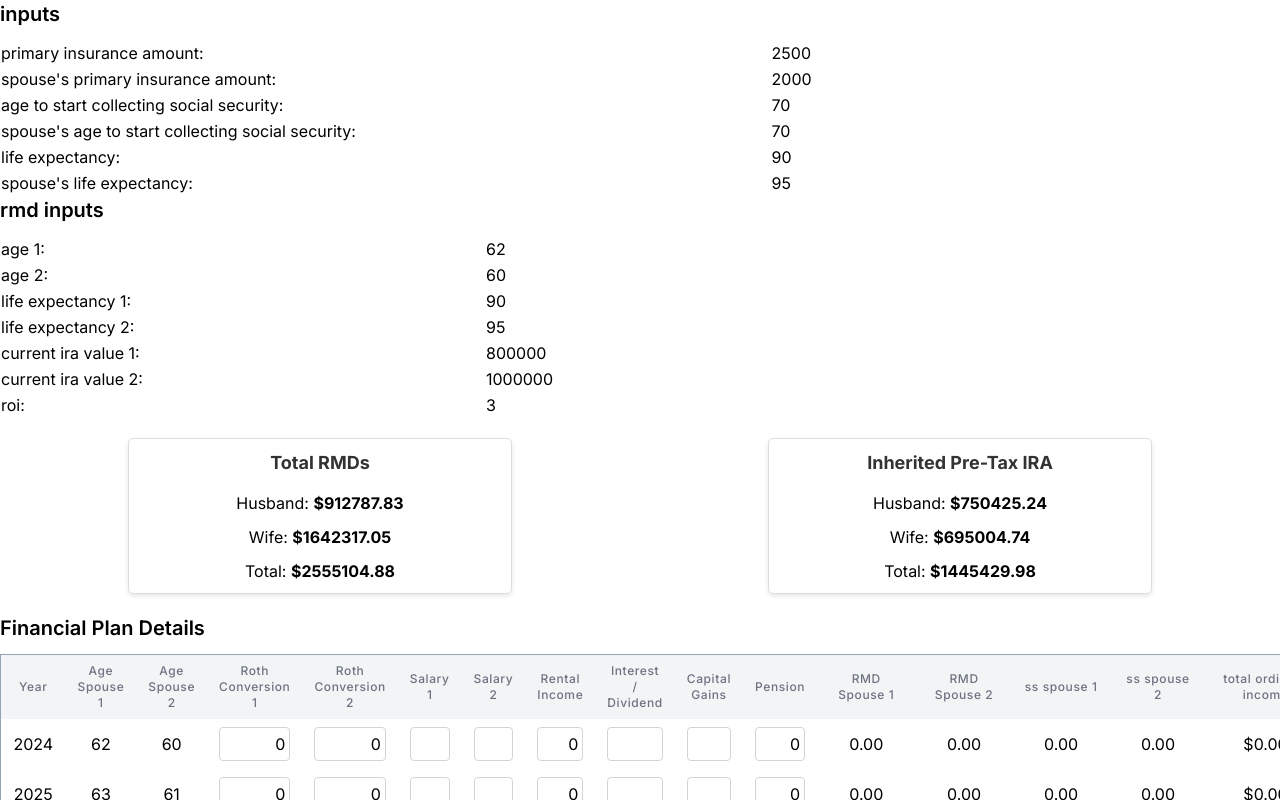
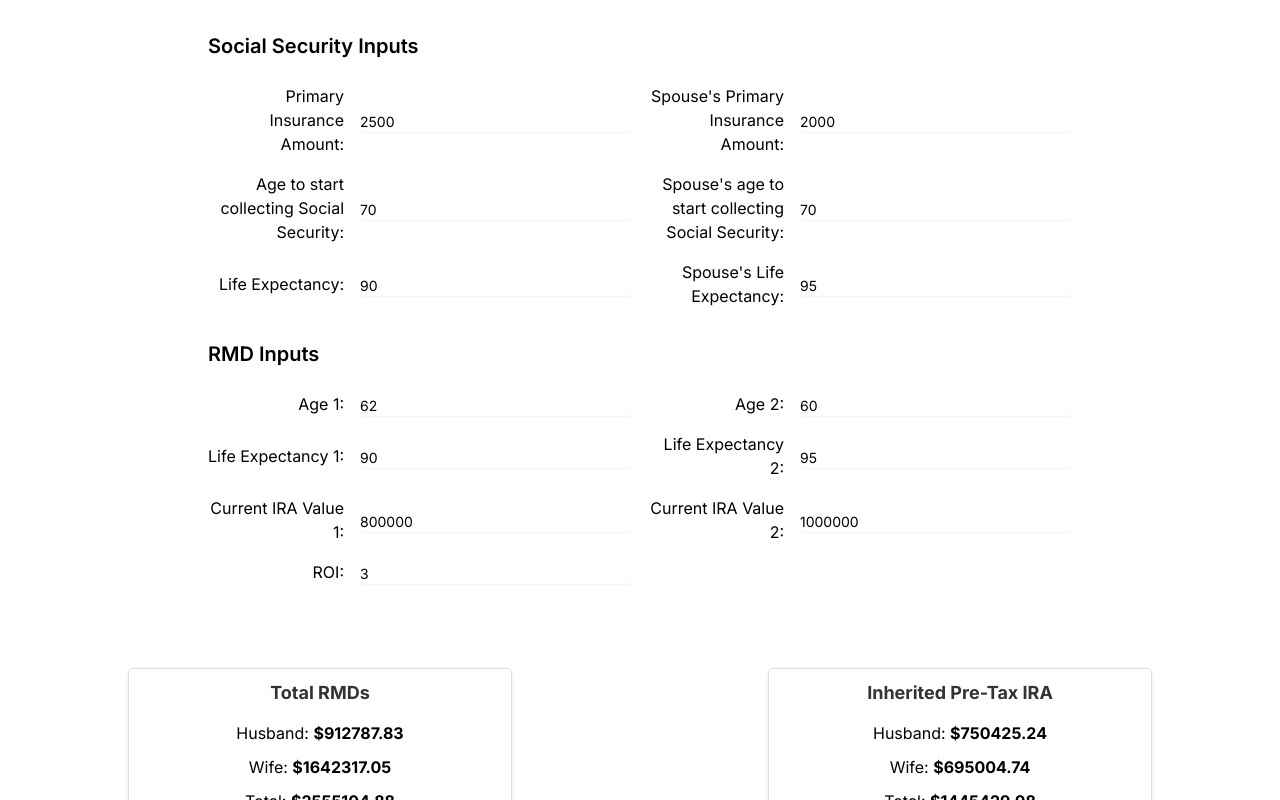
Before and after one commit to megyang/retirement-site, a Next.js app: page /roth in a window 1280 px wide. Shown: the top 800 px of the page. Built offline with nearby package versions, Linux system fonts and the light colour scheme.

Commit message:
tax conversion calculator works; have not added roth column to rmd tables.

```diff
--- a/src/app/roth/RothInputs.js
+++ b/src/app/roth/RothInputs.js
@@ -15,152 +15,59 @@ const RothInputs = ({ inputs, onInputChange, inputs1, onInputChange1 }) => {
     };
 
     return (
-        <div className="inputs-container">
-            {/*social security inputs*/}
-            <h2 className="text-xl font-semibold mb-3">inputs</h2>
-            <table className="table-auto w-full">
-                <tbody>
-                <tr>
-                    <td>primary insurance amount:</td>
-                    <td>
-                        <input
-                            type="number"
-                            name="hPIA"
-                            value={inputs.hPIA}
-                            onChange={handleChange}                        />
-                    </td>
-                </tr>
-                <tr>
-                    <td>spouse&apos;s primary insurance amount:</td>
-                    <td>
-                        <input
-                            type="number"
-                            name="wPIA"
-                            value={inputs.wPIA}
-                            onChange={handleChange}                        />
-                    </td>
-                </tr>
-                <tr>
-                    <td>age to start collecting social security:</td>
-                    <td>
-                        <input
-                            type="number"
-                            name="hSS"
-                            value={inputs.hSS}
-                            onChange={handleChange}                        />
-                    </td>
-                </tr>
-                <tr>
-                    <td>spouse&apos;s age to start collecting social security:</td>
-                    <td>
-                        <input
-                            type="number"
-                            name="wSS"
-                            value={inputs.wSS}
-                            onChange={handleChange}                        />
-                    </td>
-                </tr>
-                <tr>
-                    <td>life expectancy:</td>
-                    <td>
-                        <input
-                            type="number"
-                            name="hLE"
-                            value={inputs.hLE}
-                            onChange={handleChange}                        />
-                    </td>
-                </tr>
-                <tr>
-                    <td>spouse&apos;s life expectancy:</td>
-                    <td>
-                        <input
-                            type="number"
-                            name="wLE"
-                            value={inputs.wLE}
-                            onChange={handleChange}                        />
-                    </td>
-                </tr>
-                </tbody>
-            </table>
+        <div className="inputs-container max-w-4xl mx-auto py-8 px-4">
+            <h2 className="text-xl font-semibold mb-6">Social Security Inputs</h2>
+            <div className="mb-8">
+                <div className="grid gap-4 grid-cols-2">
+                    {[
+                        { label: "Primary Insurance Amount:", name: "hPIA", value: inputs.hPIA },
+                        { label: "Spouse's Primary Insurance Amount:", name: "wPIA", value: inputs.wPIA },
+                        { label: "Age to start collecting Social Security:", name: "hSS", value: inputs.hSS },
+                        { label: "Spouse's age to start collecting Social Security:", name: "wSS", value: inputs.wSS },
+                        { label: "Life Expectancy:", name: "hLE", value: inputs.hLE },
+                        { label: "Spouse's Life Expectancy:", name: "wLE", value: inputs.wLE },
+                    ].map((input) => (
+                        <div key={input.name} className="flex items-center">
+                            <label className="w-1/2 mr-4 text-right">{input.label}</label>
+                            <input
+                                type="number"
+                                name={input.name}
+                                className="mt-1 focus:ring-indigo-500 focus:border-indigo-500 block w-full shadow-sm sm:text-sm border-gray-300 rounded-md"
+                                value={input.value}
+                                onChange={handleChange}
+                            />
+                        </div>
+                    ))}
+                </div>
+            </div>
 
+            <h2 className="text-xl font-semibold mb-6">RMD Inputs</h2>
+            <div className="mb-8">
+                <div className="grid gap-4 grid-cols-2">
+                    {[
+                        { label: "Age 1:", name: "age1", value: inputs1.age1 },
+                        { label: "Age 2:", name: "age2", value: inputs1.age2 },
+                        { label: "Life Expectancy 1:", name: "le1", value: inputs1.le1 },
+                        { label: "Life Expectancy 2:", name: "le2", value: inputs1.le2 },
+                        { label: "Current IRA Value 1:", name: "ira1", value: inputs1.ira1 },
+                        { label: "Current IRA Value 2:", name: "ira2", value: inputs1.ira2 },
+                        { label: "ROI:", name: "roi", value: inputs1.roi },
+                    ].map((input) => (
+                        <div key={input.name} className="flex items-center">
+                            <label className="w-1/2 mr-4 text-right">{input.label}</label>
+                            <input
+                                type="number"
+                                name={input.name}
+                                className="mt-1 focus:ring-indigo-500 focus:border-indigo-500 block w-full shadow-sm sm:text-sm border-gray-300 rounded-md"
+                                value={input.value}
+                                onChange={handleChange1}
+                            />
+                        </div>
+                    ))}
+                </div>
+            </div>
+        </div>
 
-            {/*rmd inputs*/}
-            <h2 className="text-xl font-semibold mb-3">rmd inputs</h2>
-            <table className="table-auto w-full">
-                <tbody>
-                <tr>
-                    <td>age 1:</td>
-                    <td>
-                        <input
-                            type="number"
-                            name="age1"
-                            value={inputs1.age1}
-                            onChange={handleChange1}                        />
-                    </td>
-                </tr>
-                <tr>
-                    <td>age 2:</td>
-                    <td>
-                        <input
-                            type="number"
-                            name="age2"
-                            value={inputs1.age2}
-                            onChange={handleChange1}                        />
-                    </td>
-                </tr>
-                <tr>
-                    <td>life expectancy 1:</td>
-                    <td>
-                        <input
-                            type="number"
-                            name="le1"
-                            value={inputs1.le1}
-                            onChange={handleChange1}                        />
-                    </td>
-                </tr>
-                <tr>
-                    <td>life expectancy 2:</td>
-                    <td>
-                        <input
-                            type="number"
-                            name="le2"
-                            value={inputs1.le2}
-                            onChange={handleChange1}                        />
-                    </td>
-                </tr>
-                <tr>
-                    <td>current ira value 1:</td>
-                    <td>
-                        <input
-                            type="number"
-                            name="ira1"
-                            value={inputs1.ira1}
-                            onChange={handleChange1}                        />
-                    </td>
-                </tr>
-                <tr>
-                    <td>current ira value 2:</td>
-                    <td>
-                        <input
-                            type="number"
-                            name="ira2"
-                            value={inputs1.ira2}
-                            onChange={handleChange1}                        />
-                    </td>
-                </tr>
-                <tr>
-                    <td>roi: </td>
-                    <td>
-                        <input
-                            type="number"
-                            name="roi"
-                            value={inputs1.roi}
-                            onChange={handleChange1}                        />
-                    </td>
-                </tr>
-                </tbody>
-            </table>
-        </div>
     );
 
 };
--- a/src/app/roth/RothOutputs.js
+++ b/src/app/roth/RothOutputs.js
@@ -1,5 +1,5 @@
 "use client"
-import React, { useEffect, useState } from 'react';
+import React, {useEffect, useState} from 'react';
 import Decimal from 'decimal.js';
 
 const RothOutputs = ({ inputs, inputs1 }) => {
@@ -136,7 +136,7 @@ const RothOutputs = ({ inputs, inputs1 }) => {
         });
 
 
-    }, [age1, age2, le1, le2, ira1, ira2, roi]); // Recalculate when inputs change
+    }, [age1, age2, le1, le2, ira1, ira2, roi]);
 // RMD CALCULATIONS END ----------------
 
 // ROTH CALCULATIONS START -----------
@@ -151,18 +151,17 @@ const RothOutputs = ({ inputs, inputs1 }) => {
             fields[year] = {
                 rothSpouse1: 0,
                 rothSpouse2: 0,
-                salarySpouse1: 0,
-                salarySpouse2: 0,
+                salary1: 0,
+                salary2: 0,
                 rentalIncome: 0,
-                interestDividendIncome: 0,
-                shortTermCapitalGains: 0,
+                interest: 0,
+                capitalGains: 0,
                 pension: 0
             };
         }
         return fields;
     });
 
-    // Static fields calculated once based on life expectancies
     const staticFields = {};
     for (let year = currentYear, ageSpouse1 = age1, ageSpouse2 = age2;
          year <= currentYear + maxLifeExpectancy - Math.min(age1, age2);
@@ -171,20 +170,36 @@ const RothOutputs = ({ inputs, inputs1 }) => {
             year: year,
             ageSpouse1: ageSpouse1,
             ageSpouse2: ageSpouse2,
-            // Add other static calculations here if needed, such as RMDs, Social Security, etc.
         };
     }
 
     // Handler for changes in the editable fields
     const handleEditableFieldChange = (year, field, value) => {
+        // Check if the input is empty or if it's not a valid number
+        if (value.trim() === '') {
+            // If empty, default the value to 0
             setEditableFields(prev => ({
                 ...prev,
                 [year]: {
                     ...prev[year],
-                [field]: Decimal(value) // Convert input value to a Decimal
+                    [field]: 0 // Default to 0
                 }
             }));
+        } else if (isNaN(value) || value.trim() === '') {
+            // If not a valid number, display an error message
+            alert('Please enter a number'); // Simple alert, consider using a more user-friendly approach
+        } else {
+            // If valid, update the state with the Decimal value
+            setEditableFields(prev => ({
+                ...prev,
+                [year]: {
+                    ...prev[year],
+                    [field]: new Decimal(value)
+                }
+            }));
+        }
     };
+
 
     // Function to render editable field inputs with improved styling
     const renderEditableFieldInput = (year, field) => {
@@ -198,7 +213,7 @@ const RothOutputs = ({ inputs, inputs1 }) => {
         );
     };
 
-//social security:
+//social security -----------------
     //REFERENCE TABLE
     const [tableData1, setTableData1] = useState([]);
     const [benefitsBasedOnAge, setBenefitsBasedOnAge] = useState({
@@ -280,8 +295,6 @@ const RothOutputs = ({ inputs, inputs1 }) => {
 /////social security benefits
     const currentYear1 = new Date().getFullYear();
     const [tableData, setTableData] = useState([]);
-    const [totalCash, setTotalCash] = useState(0); // State to hold the sum of all total benefits
-    const [npv, setNpv] = useState(0);
     const calculateBenefitForYear = ({
                                          age,
                                          spouseAge,
@@ -320,7 +333,6 @@ const RothOutputs = ({ inputs, inputs1 }) => {
 
         let lastYearHusbandBenefit = 0;
         let lastYearWifeBenefit = 0;
-        let cumulativeTotal = new Decimal(0); // Initialize cumulative total
 
         const newTableData = Array.from({ length: yearsToCover }, (_, i) => {
             const year = currentYear1 + i;
@@ -349,45 +361,23 @@ const RothOutputs = ({ inputs, inputs1 }) => {
                 lastYearBenefit: lastYearWifeBenefit,
                 lastYearSpouseBenefit: lastYearHusbandBenefit
             });
-
-            const totalBenefit = new Decimal(husbandBenefit).add(new Decimal(wifeBenefit));
-            cumulativeTotal = cumulativeTotal.add(totalBenefit); // Add current year's total benefit to cumulative total
-
             lastYearHusbandBenefit = husbandBenefit;
             lastYearWifeBenefit = wifeBenefit;
 
-            return { year, husbandAge, wifeAge, husbandBenefit: husbandBenefit.toFixed(2), wifeBenefit: wifeBenefit.toFixed(2), totalBenefit: totalBenefit.toFixed(2) };
+            return { year, husbandAge, wifeAge, husbandBenefit: husbandBenefit.toFixed(2), wifeBenefit: wifeBenefit.toFixed(2) };
         });
 
         setTableData(newTableData);
 
-        // Calculate NPV
-        const roi = inputs.roi / 100;
-        const cashFlows = newTableData.map(({ totalBenefit }) => new Decimal(totalBenefit));
-        const dates = newTableData.map(({ year }) => new Date(year, 0, 1));
+    }, [inputs, currentYear1, benefitsBasedOnAge.husbandYearly, benefitsBasedOnAge.wifeYearly]);
 
-        const calculateXNPV = (rate, cashFlows, dates) => {
-            let xnpv = 0.0;
-            for (let i = 0; i < cashFlows.length; i++) {
-                const xnpvTerm = (dates[i] - dates[0]) / (365 * 24 * 3600 * 1000);
-                xnpv += cashFlows[i] / Math.pow(1 + rate, xnpvTerm);
-            }
-            return xnpv;
-        };
+    const startingStandardDeduction = 29200;
 
-        const npvValue = calculateXNPV(roi, cashFlows, dates);
+    const [annualInflationRate, setAnnualInflationRate] = useState(0.02); // Example: 2%
 
-        setNpv(npvValue);
-        setTotalCash(cumulativeTotal); // Update totalCash with cumulative total
-    }, [inputs, currentYear1, benefitsBasedOnAge.husbandYearly, benefitsBasedOnAge.wifeYearly]);
-    const startingStandardDeduction = 29200;
-// Define the annual inflation rate
-    const annualIncreaseRate = 0.02;
-
-// Function to calculate the standard deduction for a given year
     const calculateStandardDeductionForYear = (year) => {
         const yearsDifference = year - currentYear; // Assuming 'currentYear' is the base year
-        return startingStandardDeduction * Math.pow(1 + annualIncreaseRate, yearsDifference);
+        return startingStandardDeduction * Math.pow(1 + annualInflationRate, yearsDifference);
     };
 
     const calculateTotalIncomeForYear = (year) => {
@@ -398,20 +388,82 @@ const RothOutputs = ({ inputs, inputs1 }) => {
 
         const totalIncome = new Decimal(editableFieldsForYear.rothSpouse1)
             .plus(editableFieldsForYear.rothSpouse2)
-            .plus(editableFieldsForYear.salarySpouse1)
-            .plus(editableFieldsForYear.salarySpouse2)
+            .plus(editableFieldsForYear.salary1)
+            .plus(editableFieldsForYear.salary2)
             .plus(editableFieldsForYear.rentalIncome)
-            .plus(editableFieldsForYear.interestDividendIncome)
-            .plus(editableFieldsForYear.shortTermCapitalGains)
+            .plus(editableFieldsForYear.interest)
+            .plus(editableFieldsForYear.capitalGains)
             .plus(editableFieldsForYear.pension)
             .plus(rmdSpouse1)
             .plus(rmdSpouse2)
             .plus(ssBenefits.spouse1Benefit)
             .plus(ssBenefits.spouse2Benefit);
 
-        return totalIncome.toFixed(2); // Adjust the precision as needed
+        return totalIncome.toFixed(2);
+    };
+    //ordinary income tax calc -------
+    const calculateTaxesForBrackets = (taxableIncome) => {
+        // Define the thresholds for each bracket
+        const brackets = [
+            { threshold: 23200, rate: 0.10 },
+            { threshold: 94300, rate: 0.12 },
+            { threshold: 201050, rate: 0.22 },
+            { threshold: 383900, rate: 0.24 },
+            { threshold: 487450, rate: 0.32 },
+            { threshold: 731200, rate: 0.35 },
+            { threshold: Infinity, rate: 0.37 }
+        ];
+
+        let taxesForBrackets = {
+            '10%': 0,
+            '12%': 0,
+            '22%': 0,
+            '24%': 0,
+            '32%': 0,
+            '35%': 0,
+            '37%': 0
         };
 
+        let remainingIncome = taxableIncome;
+        brackets.forEach((bracket, index) => {
+            if (index === 0) {
+                const amountInBracket = Math.min(remainingIncome, bracket.threshold);
+                taxesForBrackets['10%'] = amountInBracket * bracket.rate;
+                remainingIncome -= amountInBracket;
+            } else {
+                const prevThreshold = brackets[index - 1].threshold;
+                const amountInBracket = Math.min(remainingIncome, bracket.threshold - prevThreshold);
+                taxesForBrackets[`${bracket.rate * 100}%`] = amountInBracket * bracket.rate;
+                remainingIncome -= amountInBracket;
+            }
+        });
+
+        return taxesForBrackets;
+    };
+    const calculateTaxableIncomes = (staticFields, iraDetails, findSsBenefitsByYear, calculateTotalIncomeForYear, calculateStandardDeductionForYear) => {
+        let taxableIncomes = {};
+
+        Object.keys(staticFields).forEach(year => {
+            const totalIncomeForYear = calculateTotalIncomeForYear(year);
+            const standardDeductionForYear = calculateStandardDeductionForYear(parseInt(year));
+
+            taxableIncomes[year] = totalIncomeForYear - standardDeductionForYear;
+        });
+
+        return taxableIncomes;
+    };
+
+    const taxableIncomes = calculateTaxableIncomes(
+        staticFields,
+        iraDetails,
+        findSsBenefitsByYear,
+        calculateTotalIncomeForYear,
+        calculateStandardDeductionForYear
+    );
+
+    const bracketTitles = ['10%', '12%', '22%', '24%', '32%', '35%', '37%'];
+    const years = Object.keys(taxableIncomes).map(year => parseInt(year, 10));
+    const startYear = currentYear
 
     return (
         <div>
@@ -462,7 +514,6 @@ const RothOutputs = ({ inputs, inputs1 }) => {
                     const totalIncomeForYear = calculateTotalIncomeForYear(year);
                     const standardDeductionForYear = calculateStandardDeductionForYear(parseInt(year));
                     const taxableIncomeForYear = totalIncomeForYear - standardDeductionForYear;
-
                     return (
                         <tr key={year}>
                             <td className="px-3 py-2 text-center whitespace-nowrap">{year}</td>
@@ -488,12 +539,46 @@ const RothOutputs = ({ inputs, inputs1 }) => {
                         </tr>
                     )
                 })}
+
+                </tbody>
+            </table>
+
+            {/*ORDINARY INCOME TAX BRACKET*/}
+            {/* Ordinary Income Tax Brackets Table */}
+            <table className="min-w-full divide-y divide-gray-200">
+                <thead className="bg-gray-50">
+                <tr>
+                    <th className="px-3 py-2 text-center text-xs font-medium text-gray-500 tracking-wider">Year</th>
+                    {bracketTitles.map((title) => (
+                        <th key={title} className="px-3 py-2 text-center text-xs font-medium text-gray-500 tracking-wider">{title}</th>
+                    ))}
+                    <th className="px-3 py-2 text-center text-xs font-medium text-gray-500 tracking-wider">Total Income Tax</th>
+                </tr>
+                </thead>
+                <tbody className="bg-white divide-y divide-gray-200">
+                {Object.keys(taxableIncomes).map((year) => {
+                    const taxesForBrackets = calculateTaxesForBrackets(taxableIncomes[year]);
+                    // Calculate the total tax by summing up all values in the taxesForBrackets object
+                    const totalTax = Object.values(taxesForBrackets).reduce((sum, tax) => sum + tax, 0);
+
+                    return (
+                        <tr key={year}>
+                            <td className="px-3 py-2 text-center whitespace-nowrap">{year}</td>
+                            {bracketTitles.map((title) => (
+                                <td key={`${year}-${title}`} className="px-3 py-2 text-center whitespace-nowrap">
+                                    ${taxesForBrackets[title].toFixed(2)}
+                                </td>
+                            ))}
+                            <td className="px-3 py-2 text-center whitespace-nowrap">${totalTax.toFixed(2)}</td>
+                        </tr>
+                    );
+                })}
                 </tbody>
             </table>
 
             {/*RMD TABLES */}
 
-            {/*
+
             <h2 className="text-xl font-semibold mb-3">Spouse 1 IRA Details</h2>
             <table className="min-w-full table-auto border-collapse border border-slate-400">
                 <thead>
@@ -545,10 +630,11 @@ const RothOutputs = ({ inputs, inputs1 }) => {
                 ))}
                 </tbody>
             </table>
-*/}
+
         </div>
     );
 
 };
 
+
 export default RothOutputs;
```
Lines whose indentation alone changed are shown as unchanged.
